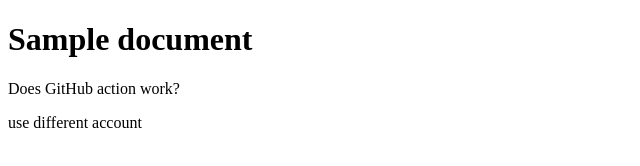
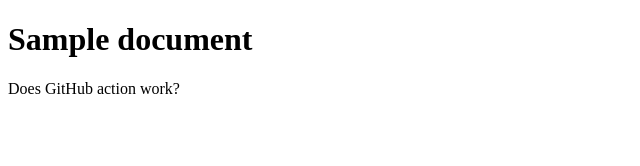
Before and after one commit to plehegar/testing, a plain HTML site: page index.html in a window 1280 px wide. Shown: the whole page, without its empty margins (0-640 px from the left). Drawn offline with Linux system fonts and the light colour scheme.

Commit message:
:robot: Deploy to GitHub Pages: 2b70d272bf1085cb0e7d0e4f5a9a96d2a69ca5b9 from branch deploy

```diff
--- a/index.html
+++ b/index.html
@@ -15,6 +15,6 @@
     <h1>Sample document</h1>
 
     <p>Does GitHub action work?</p>
-use different account
+
   </body>
 </html>
```
